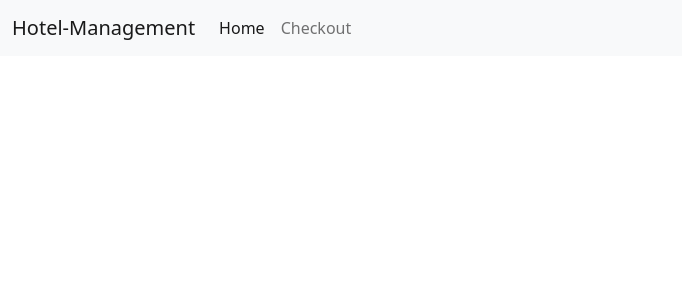
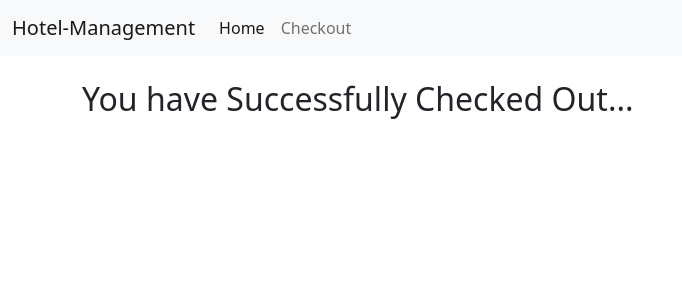
Before and after one commit to notelyfe/hotel-booking, a React (Create React App) app: page /confirmmsg in a window 1280 px wide. Shown: the top 300 px of the page, without its empty margins (0-682 px from the left). Built offline with nearby package versions, Linux system fonts and the light colour scheme; data requests are answered from the project's data file.

Commit message:
version 1.3 update

```diff
--- a/src/App.js
+++ b/src/App.js
@@ -3,6 +3,7 @@ import { BrowserRouter as Router, Routes, Route } from 'react-router-dom'
 import 'bootstrap/dist/css/bootstrap.min.css';
 import Home from './component/Home';
 import Checkout from './component/Checkout';
+import ConfirmMsg from './component/ConfirmMsg';
 import State from './component/context/State'
 
 function App() {
@@ -15,6 +16,7 @@ function App() {
         <Routes>
           <Route path='/' element={<Home />} />
           <Route path='/checkout' element={<Checkout />} />
+          <Route path='/confirmmsg' element={<ConfirmMsg />} />
         </Routes>
       </Router>
     </State>
--- a/src/component/CheckoutConfirm.js
+++ b/src/component/CheckoutConfirm.js
@@ -1,5 +1,6 @@
 import React, { useContext, useState } from 'react'
 import Context from './context/Context'
+import {Link} from 'react-router-dom'
 
 const CheckoutConfirm = ({ confirmState, id }) => {
 
@@ -15,6 +16,8 @@ const CheckoutConfirm = ({ confirmState, id }) => {
     e.preventDefault()
     confirmState()
     deleteDetails(id)
+    let hidden = document.getElementById('hiddenLink')
+    hidden.click()
   }
 
   return (
@@ -30,6 +33,7 @@ const CheckoutConfirm = ({ confirmState, id }) => {
     }}>
       <h6 className='my-2'>Please Click on Confirm Button to checkout</h6>
       <div className=" d-flex justify-content-end">
+        <Link className='btn' hidden id='hiddenLink'  to="/confirmmsg">home</Link>
         <button type="button" className="btn btn-success mx-1" onClick={confirm}>Confirm</button>
         <button type="button" className="btn btn-danger mx-1" onClick={cancel}>Cancel</button>
       </div>
--- /dev/null
+++ b/src/component/ConfirmMsg.js
@@ -0,0 +1,13 @@
+import React from 'react'
+import {Link} from 'react-router-dom'
+
+const ConfirmMsg = () => {
+  return (
+    <div className='container d-flex'>
+      <h2 className='text-center' style={{marginTop: "80px"}}> You have Successfully Checked Out... </h2>
+      <Link className='text-center' to="/">Go To Home</Link>
+    </div>
+  )
+}
+
+export default ConfirmMsg
```
